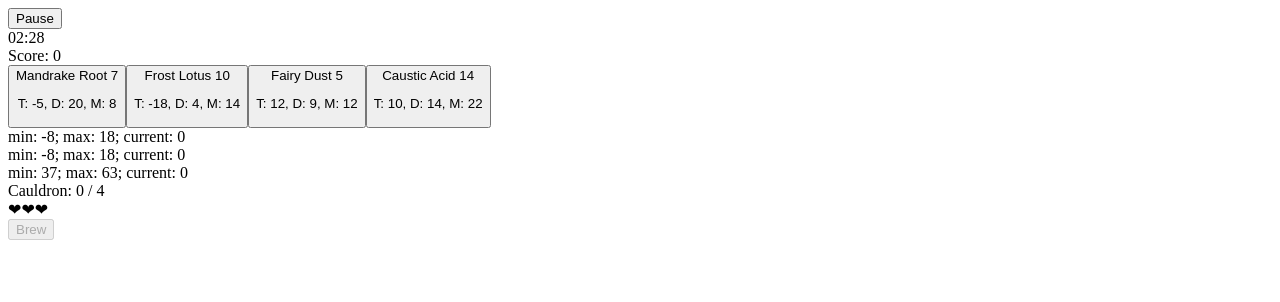
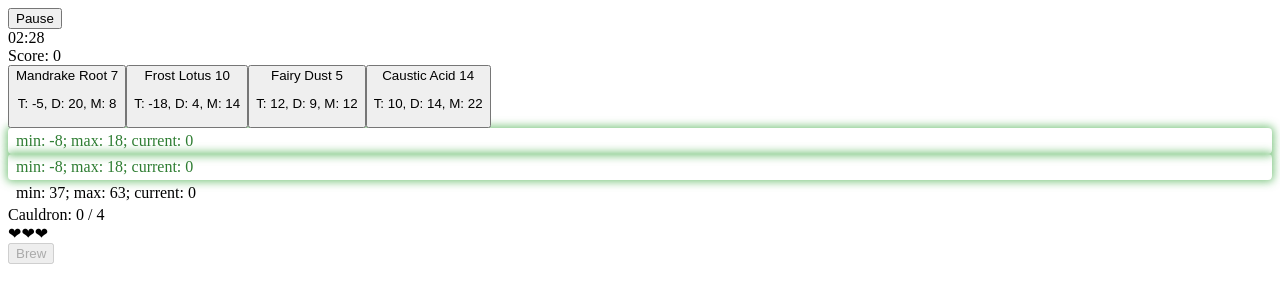
Before and after one commit to stsTom/alchemist-cauldron-game, a website built with Vite: page index.html in a window 1280 px wide. Both pictures are taken after a click on the button "Start Game". Built offline with nearby package versions, Linux system fonts and the light colour scheme.

Commit message:
feat: add measurements visual hint

```diff
--- a/src/logic/brew-check.ts
+++ b/src/logic/brew-check.ts
@@ -1,14 +1,9 @@
-import type { IRecipeRange } from '../shared/types';
 import { MAX_LIVES, SCORE_PER_BREW, STARTING_TIME } from '../shared/constants';
 import { createMenuState, gameState } from '../state/game-state';
-import { getMeasurements } from './calculate-cauldron';
+import { getMeasurements, isInRange } from './calculate-cauldron';
 import { getRandomRecipe } from './recipe-generator';
 import { populateShelf } from './stock';
 import { addTimeBonus, endGame, startTimer, stopTimer } from './timer';
-
-function isInRange(value: number, { min, max }: IRecipeRange) {
-  return value >= min && value <= max;
-}
 
 export function resetRound() {
   gameState.set({ activeRecipe: getRandomRecipe(), cauldronIngredients: [] });
--- a/src/logic/calculate-cauldron.ts
+++ b/src/logic/calculate-cauldron.ts
@@ -1,4 +1,4 @@
-import type { IIngredient } from '../shared/types';
+import type { IIngredient, IRecipeRange } from '../shared/types';
 import INGREDIENTS from '../data/ingredients.json';
 import { MAX_CAULDRON_INGREDIENTS } from '../shared/constants';
 import { gameState } from '../state/game-state';
@@ -7,6 +7,10 @@ export interface IMeasurements {
   temperature: number;
   density: number;
   magicPower: number;
+}
+
+export function isInRange(value: number, { min, max }: IRecipeRange) {
+  return value >= min && value <= max;
 }
 
 export function getIngredientById(id: string) {
--- a/src/styles/style.scss
+++ b/src/styles/style.scss
@@ -6,6 +6,19 @@
   filter: blur(8px);
   pointer-events: none;
   user-select: none;
+}
+
+.measurements-section > div {
+  padding: 0.25rem 0.5rem;
+  border-radius: 4px;
+  transition:
+    color 0.2s,
+    box-shadow 0.2s;
+}
+
+.measurements-section > .in-range {
+  color: #2e7d32;
+  box-shadow: 0 0 8px 2px rgb(76 175 80 / 0.7);
 }
 
 .dialog {
--- a/src/ui/bars.ts
+++ b/src/ui/bars.ts
@@ -1,5 +1,5 @@
 import type { IGameState } from '../shared/types';
-import { getMeasurements } from '../logic/calculate-cauldron';
+import { getMeasurements, isInRange } from '../logic/calculate-cauldron';
 import { formatTime, pauseGame } from '../logic/timer';
 
 export const measurementsSection = document.createElement('section');
@@ -15,11 +15,16 @@ export function renderMeasurements({ activeRecipe, cauldronIngredients }: IGameS
     temperatureUi.textContent = '';
     densityUi.textContent = '';
     magicPowerUi.textContent = '';
+    [temperatureUi, densityUi, magicPowerUi].forEach((ui) => ui.classList.remove('in-range'));
     return;
   }
 
   const { temperature, density, magicPower } = activeRecipe;
   const measurements = getMeasurements(cauldronIngredients);
+
+  temperatureUi.classList.toggle('in-range', isInRange(measurements.temperature, temperature));
+  densityUi.classList.toggle('in-range', isInRange(measurements.density, density));
+  magicPowerUi.classList.toggle('in-range', isInRange(measurements.magicPower, magicPower));
 
   temperatureUi.textContent = `min: ${temperature.min}; max: ${temperature.max}; current: ${measurements.temperature}`;
   densityUi.textContent = `min: ${density.min}; max: ${density.max}; current: ${measurements.density}`;
```
Also changed, not shown: polishing.md (added, +7 -0 lines).
